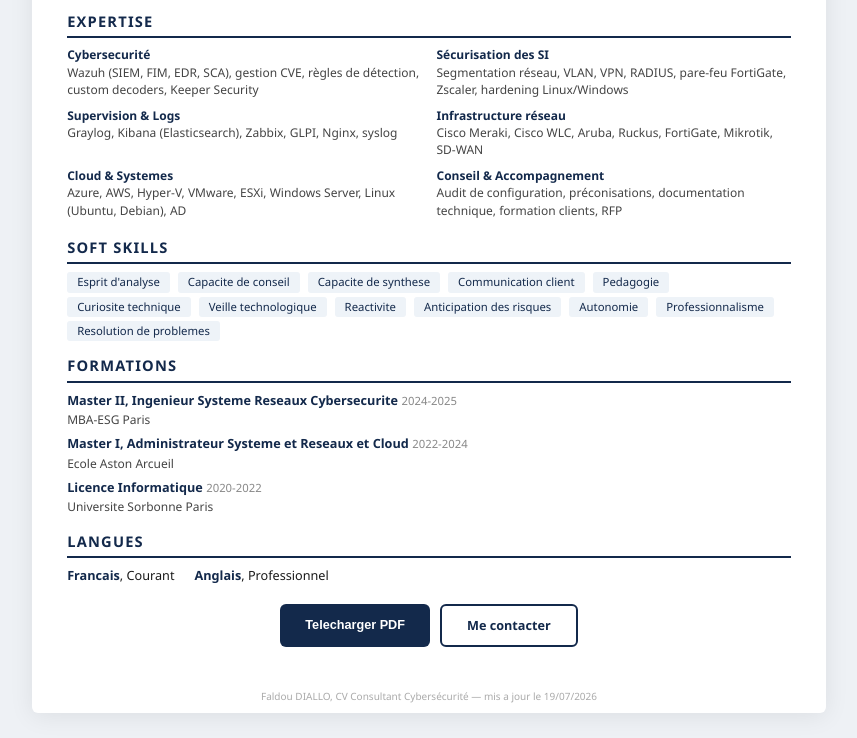
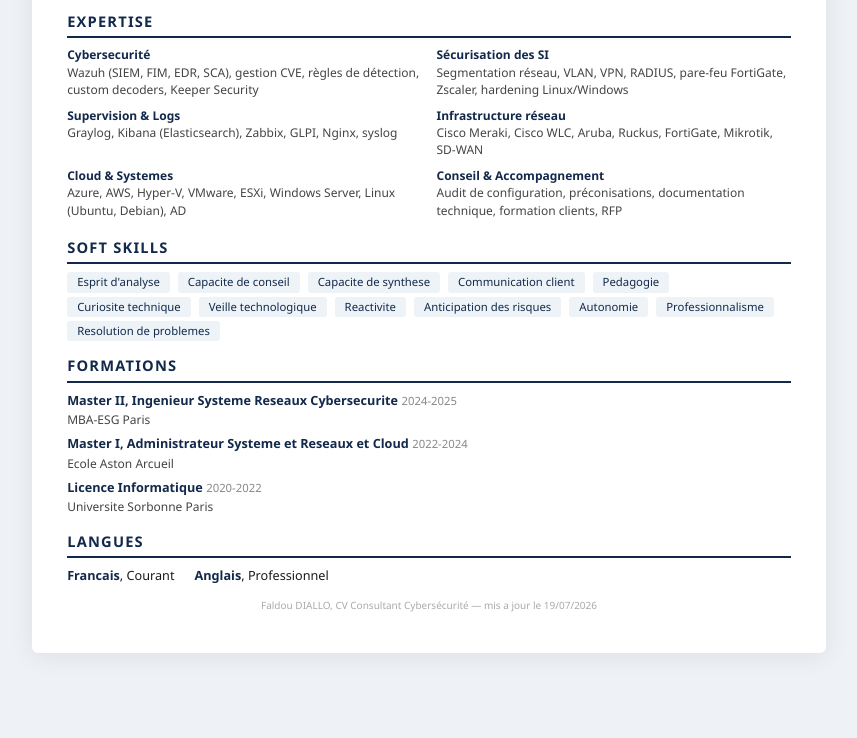
Before and after one commit to faldoudiallo-gn/cv, a plain HTML site: page cv-consult-cyber.html in a window 1280 px wide. Shown: the part 777-1515 px from the top of the page, without its empty margins (211-1068 px from the left). After the commit the page ends 1455 px from the top, so only its background shows below. Drawn offline with Linux system fonts and the light colour scheme.

Commit message:
Suppression boutons Telecharger PDF et Me contacter

```diff
--- a/cv-consult-cyber.html
+++ b/cv-consult-cyber.html
@@ -169,30 +169,6 @@
     font-size: 8.5pt;
     color: #13294b;
   }
-  .action-buttons {
-    display: flex;
-    gap: 10px;
-    justify-content: center;
-    margin-top: 20px;
-    flex-wrap: wrap;
-  }
-  .btn {
-    display: inline-flex;
-    align-items: center;
-    gap: 7px;
-    padding: 10px 25px;
-    border-radius: 6px;
-    font-size: 9.5pt;
-    font-weight: 600;
-    border: none;
-    cursor: pointer;
-    text-decoration: none;
-    transition: 0.2s;
-  }
-  .btn-primary { background: #13294b; color: white; }
-  .btn-primary:hover { background: #1e3a5f; }
-  .btn-outline { background: transparent; color: #13294b; border: 2px solid #13294b; }
-  .btn-outline:hover { background: #eef3f8; }
   .footer-note {
     text-align: center;
     margin-top: 12px;
@@ -209,7 +185,6 @@
   @media print {
     body { background: white; padding: 0; }
     .page { box-shadow: none; border-radius: 0; max-width: 100%; }
-    .action-buttons { display: none; }
     .top-bar { -webkit-print-color-adjust: exact; print-color-adjust: exact; }
   }
 </style>
@@ -379,12 +354,7 @@
       </div>
     </div>
 
-    <!-- BOUTONS -->
-    <div class="action-buttons">
-      <button class="btn btn-primary" onclick="window.print()">Telecharger PDF</button>
-      <a href="mailto:faldoudia@gmail.com?subject=Candidature%20Consultant%20Cybersecurite%20-%20Faldou%20DIALLO" class="btn btn-outline">Me contacter</a>
-    </div>
-  </div>
+    <!-- BOUTONS supprimes -->
 
   <div class="footer-note">
     Faldou DIALLO, CV Consultant Cybersécurité — mis a jour le 19/07/2026
```
Also changed, not shown: cv-avantvente.html (+1 -31 lines), cv-csm.html (+1 -30 lines), cv-soc.html (+1 -31 lines).
